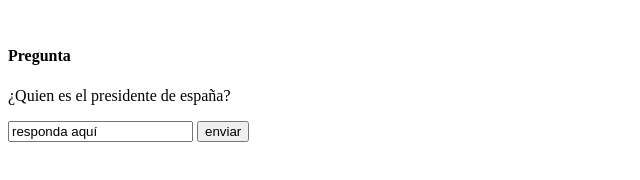
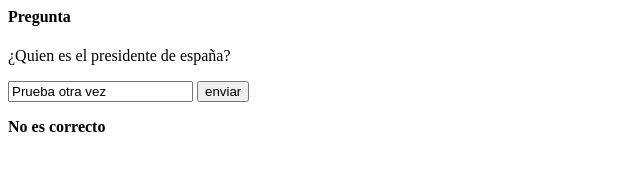
Before and after one commit to jbarcee/Desarrollo_Entorno_Cliente, a plain HTML site: page DOM/e5.html in a window 1280 px wide. Both pictures are taken after a click on the button "enviar". Shown: the whole page, without its empty margins (0-640 px from the left). Drawn offline with Linux system fonts and the light colour scheme.

Commit message:
Ejercicio 5 terminado

```diff
--- a/DOM/e5.html
+++ b/DOM/e5.html
@@ -13,17 +13,24 @@
     <script type="text/javascript">
 
         function enviar() {
+            let respuesta = document.getElementById("respuesta").value;
+            let input = document.getElementById("respuesta");
 
+            if (respuesta.toLowerCase() != "pedro sanchez") {
+                document.getElementById("resultado").innerHTML = "<b>No es correcto</b>";
+                input.value = "Prueba otra vez";
+            }
+            else {
+                document.getElementById("resultado").innerHTML = "<b>¡Es correcto!</b>";
+                input.value = "¡Correcto!";
+            }
+        }
 
-
-
-
+        function vaciarInput() {
+            document.getElementById("respuesta").value = "";
         }
 
     </script>
-
-
-
 </head>
 
 <body>
@@ -32,12 +39,12 @@
 
     <p> ¿Quien es el presidente de españa? </p>
 
-    <input type="text" id="respuesta" value="responda aquí">
+    <input type="text" id="respuesta" onclick="vaciarInput()" value="responda aquí">
 
     <button type="button" onclick="enviar()">enviar</button>
 
     <p>
-        <div id="resultado" />
+        <div id="resultado"></div>
     </p>
 
 </body>
```
